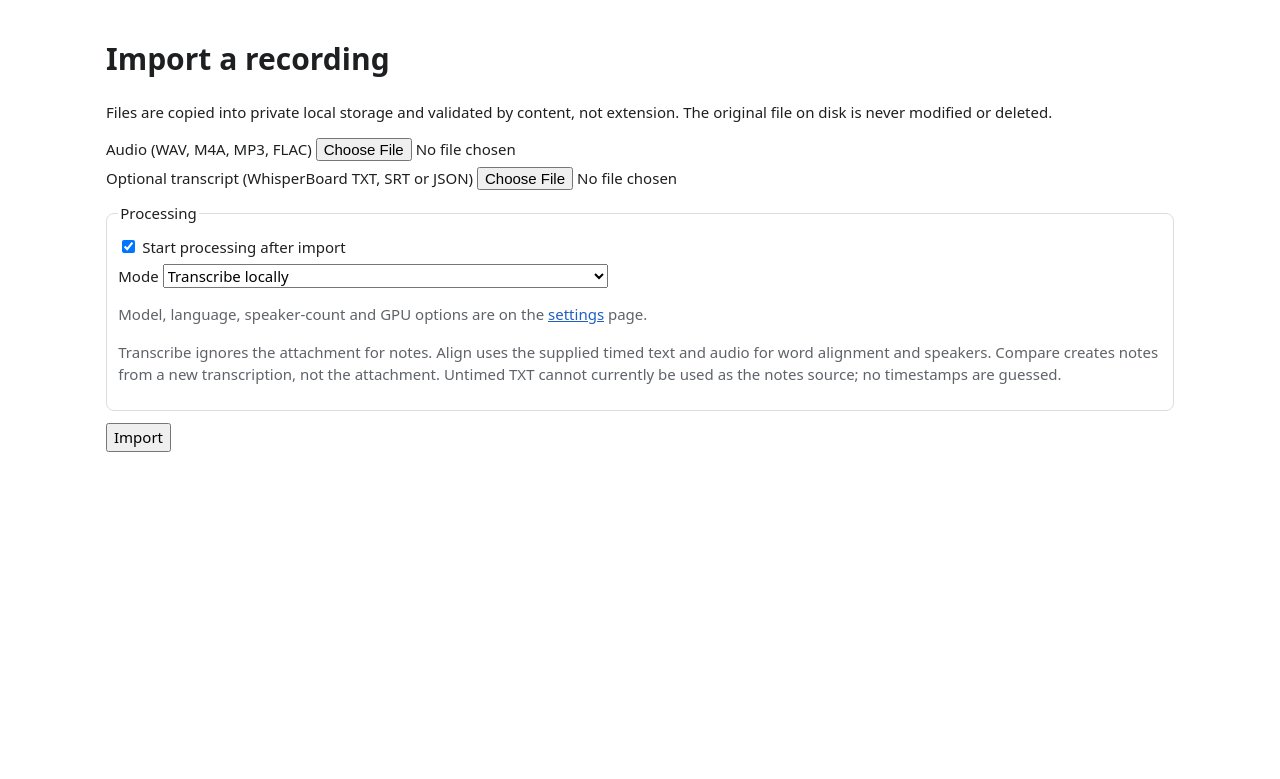
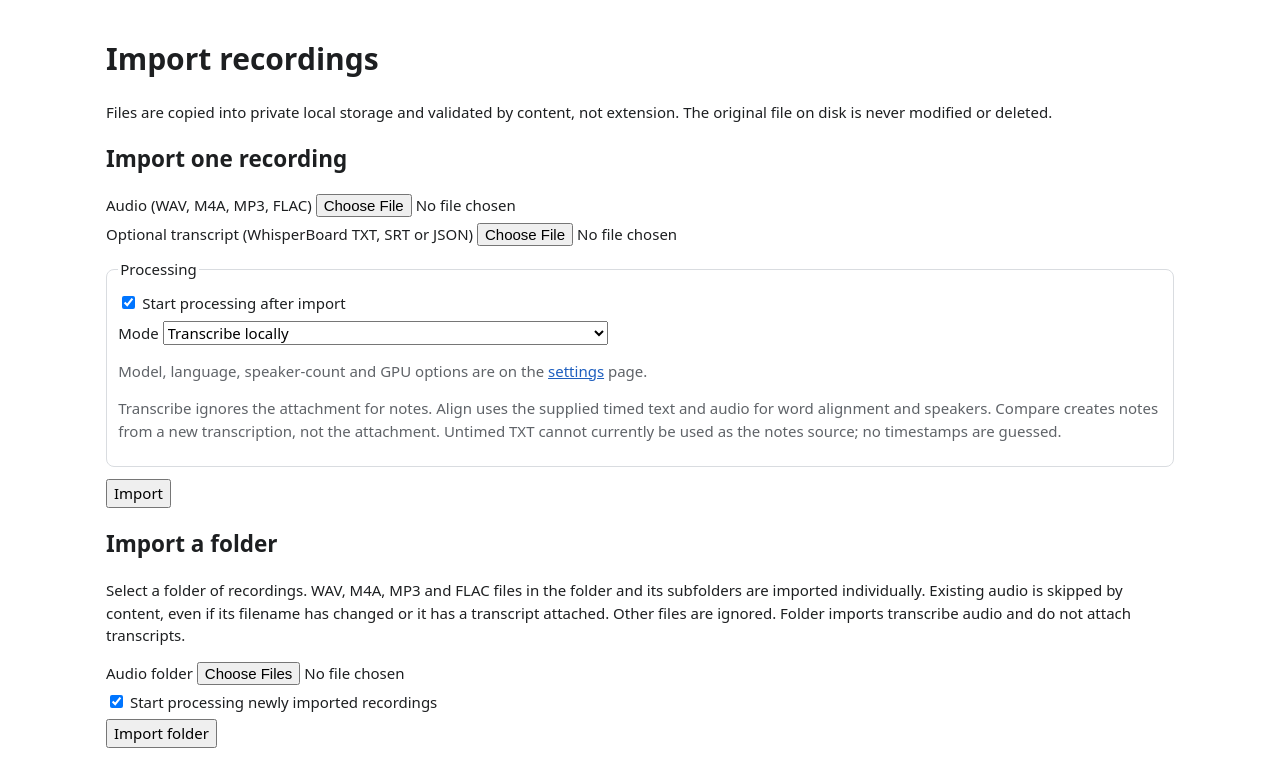
Before and after one commit to sparktron/local_audio_notes, a Python web app: template src/local_audio_notes/api/templates/import.html in a window 1280 px wide. Shown: the part 44-823 px from the top of the page. Before the commit the page ends 496 px from the top, so only its background shows below. Run offline with Jinja, Linux system fonts and the light colour scheme; the template is opened without the code that fills it: most values are stand-ins (such as "Sample title", 1, 10 or a date in 2020).

Commit message:
Add folder audio import and fix browser form origin

```diff
--- a/src/local_audio_notes/api/security.py
+++ b/src/local_audio_notes/api/security.py
@@ -26,7 +26,7 @@ HEADERS = {
     ),
     "X-Content-Type-Options": "nosniff",
     "X-Frame-Options": "DENY",
-    "Referrer-Policy": "no-referrer",
+    "Referrer-Policy": "same-origin",
     "Cache-Control": "no-store",
     "Cross-Origin-Opener-Policy": "same-origin",
     "Cross-Origin-Resource-Policy": "same-origin",
--- a/src/local_audio_notes/api/static/app.js
+++ b/src/local_audio_notes/api/static/app.js
@@ -71,6 +71,49 @@ function importForm() {
   });
 }
 
+function folderImport() {
+  const form = document.getElementById("folder-form");
+  if (!form) return;
+  const status = document.getElementById("folder-status");
+  const progress = document.getElementById("folder-progress");
+  const results = document.getElementById("folder-results");
+  form.addEventListener("submit", async (event) => {
+    event.preventDefault();
+    const files = Array.from(document.getElementById("audio-folder").files)
+      .filter((file) => /\.(wav|m4a|mp3|flac)$/i.test(file.name));
+    results.replaceChildren();
+    if (!files.length) { status.textContent = "No supported audio files found."; return; }
+    const button = form.querySelector("button[type=submit]");
+    button.disabled = true;
+    progress.hidden = false;
+    let imported = 0, skipped = 0, failed = 0;
+    for (const [index, file] of files.entries()) {
+      status.textContent = `Importing ${index + 1} of ${files.length}…`;
+      const row = document.createElement("li");
+      try {
+        const id = await upload(file, "audio", form, () => {});
+        const body = new URLSearchParams({csrf: form.dataset.csrf, audio_upload: id,
+          process: form.elements.process.checked ? "on" : ""});
+        const response = await fetch("/api/import-audio", {method: "POST", body});
+        if (!response.ok) throw new Error(`Import failed (HTTP ${response.status})`);
+        const result = await response.json();
+        if (result.created) imported++; else skipped++;
+        const link = document.createElement("a");
+        link.href = `/meetings/${result.meeting_id}`;
+        link.textContent = file.webkitRelativePath || file.name;
+        row.append(link, document.createTextNode(result.created ? ": imported" : ": already exists"));
+      } catch (error) {
+        failed++;
+        row.textContent = `${file.webkitRelativePath || file.name}: ${error.message}`;
+      }
+      results.append(row);
+      progress.value = Math.round((index + 1) * 100 / files.length);
+    }
+    status.textContent = `Finished: ${imported} imported, ${skipped} already present, ${failed} failed.`;
+    button.disabled = false;
+  });
+}
+
 function seekToAnchor() {
   // Search results link to #s000123: position the player there without autoplaying.
   const player = document.getElementById("player");
@@ -89,4 +132,5 @@ document.addEventListener("DOMContentLoaded", () => {
   seekLinks();
   seekToAnchor();
   importForm();
+  folderImport();
 });
--- a/src/local_audio_notes/api/templates/base.html
+++ b/src/local_audio_notes/api/templates/base.html
@@ -3,7 +3,7 @@
 <head>
 <meta charset="utf-8">
 <meta name="viewport" content="width=device-width, initial-scale=1">
-<meta name="referrer" content="no-referrer">
+<meta name="referrer" content="same-origin">
 <title>{% block title %}Local audio notes{% endblock %}</title>
 <link rel="stylesheet" href="/static/app.css">
 <script src="/static/app.js" defer></script>
--- a/src/local_audio_notes/api/templates/import.html
+++ b/src/local_audio_notes/api/templates/import.html
@@ -1,9 +1,10 @@
 {% extends "base.html" %}
 {% block title %}Import{% endblock %}
 {% block content %}
-<h1>Import a recording</h1>
+<h1>Import recordings</h1>
 <p>Files are copied into private local storage and validated by content, not extension.
 The original file on disk is never modified or deleted.</p>
+<h2>Import one recording</h2>
 <form method="post" action="/import" id="import-form"
       data-csrf="{{ csrf }}" data-audio-limit="{{ audio_limit }}" data-transcript-limit="{{ transcript_limit }}">
   <input type="hidden" name="csrf" value="{{ csrf }}">
@@ -30,5 +31,18 @@ The original file on disk is never modified or deleted.</p>
   <progress id="upload-progress" value="0" max="100" hidden></progress>
   <p id="upload-status" class="hint" role="status"></p>
 </form>
+<h2>Import a folder</h2>
+<p>Select a folder of recordings. WAV, M4A, MP3 and FLAC files in the folder and its
+subfolders are imported individually. Existing audio is skipped by content, even if its filename
+has changed or it has a transcript attached. Other files are ignored. Folder imports transcribe
+audio and do not attach transcripts.</p>
+<form id="folder-form" data-csrf="{{ csrf }}" data-audio-limit="{{ audio_limit }}">
+  <label>Audio folder <input type="file" id="audio-folder" webkitdirectory multiple required></label>
+  <label><input type="checkbox" name="process" checked> Start processing newly imported recordings</label>
+  <button type="submit">Import folder</button>
+  <progress id="folder-progress" value="0" max="100" hidden></progress>
+  <p id="folder-status" class="hint" role="status"></p>
+  <ul id="folder-results"></ul>
+</form>
 <noscript><p class="error">Uploading needs JavaScript. Use the CLI <code>ingest</code> command instead.</p></noscript>
 {% endblock %}
```
Also changed, not shown: src/local_audio_notes/api/app.py (+26 -1 lines), src/local_audio_notes/ingestion/importer.py (+31 -5 lines), tests/test_web.py (+42 -3 lines), README.md.
